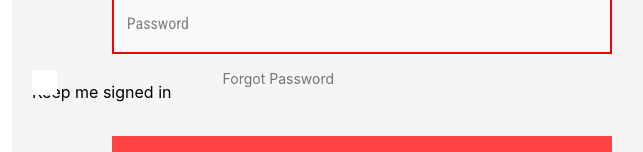
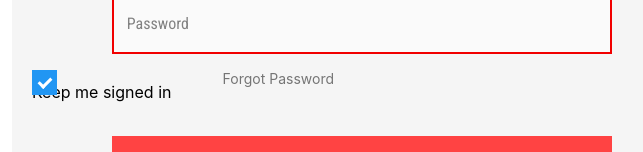
Before and after one commit to Bmirt/HRprogramm, a React (Create React App) app: page /Login in a window 1280 px wide. Shown: the part 471-623 px from the top of the page, without its empty margins (278-921 px from the left). Built offline with nearby package versions, Linux system fonts and the light colour scheme.

Commit message:
checkbox

```diff
--- a/src/components/UI/keepMeSignedIn/keepMeSignedIn.module.css
+++ b/src/components/UI/keepMeSignedIn/keepMeSignedIn.module.css
@@ -35,12 +35,12 @@
   height: 0;
   width: 0;
 }
-/* .checkBoxContainer:hover .containerInput ~ .checkmark {
+.checkBoxContainer:hover .containerInput ~ .checkmark {
   background-color: #ccc;
-} */
+}
 
 .checkBoxContainer .containerInput:checked ~ .checkmark {
-  /* background-color: #2196f3; */
+  background-color: #2196f3;
 }
 
 .containerInput:checked ~ .checkmark:after {
```
